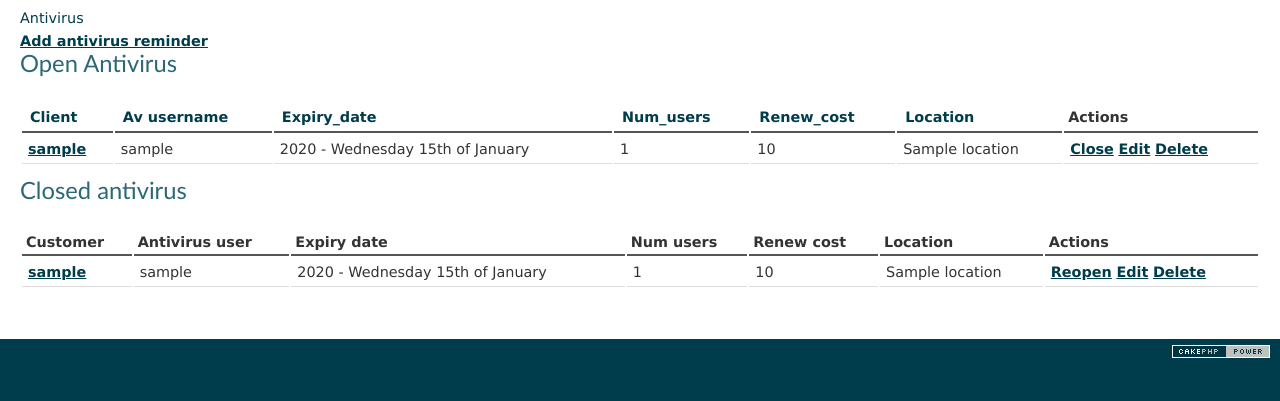
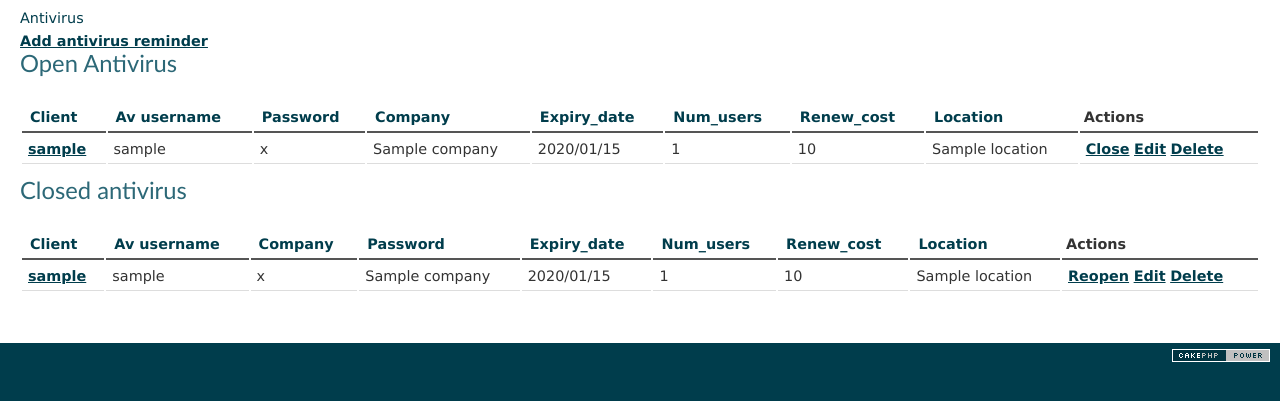
Before and after one commit to augustovictor/reminder, a CakePHP app: the page made by app/View/Antivirus/index.ctp in a window 1280 px wide. Shown: the part 63-464 px from the top of the page. Run offline with PHP 8.4 and a stand-in for CakePHP, Linux system fonts and the light colour scheme; the template is opened without the code that fills it: most values are stand-ins (such as "Sample title", 1, 10 or a date in 2020); data that the repository does not hold is empty; some libraries are stand-ins or nearby versions.

Commit message:
View company. Add reminders in user page.

```diff
--- a/app/Controller/AppController.php
+++ b/app/Controller/AppController.php
@@ -61,7 +61,7 @@ class AppController extends Controller {
     // End isAuthorized
 
     public function beforeFilter() {
-        $this->Auth->allow('login', 'logout');
+        $this->Auth->allow('index', 'view', 'login', 'logout');
         // $this->Auth->allow('add', 'login');
     }
 
--- a/app/View/Antivirus/add.ctp
+++ b/app/View/Antivirus/add.ctp
@@ -3,8 +3,9 @@
 	<fieldset>
 		<legend> <?php echo __('Add antivirus reminder') ?> </legend>
 		<?php
-			if ($this->App->current_user_admin()) echo $this->Form->input('user_id');
+			if ($this->App->current_user_admin()) echo $this->Form->input('user_id', array('selected' => @$this->params['named']['id']));
 			echo $this->Form->input('username');
+			echo $this->Form->input('password');
 			echo $this->Form->input('num_users');
 			echo $this->Form->input('renew_cost');
 			echo $this->Form->input('location', array('rows' => '2'));
--- a/app/View/Antivirus/edit.ctp
+++ b/app/View/Antivirus/edit.ctp
@@ -5,6 +5,7 @@
 		<?php
 			if ($this->App->current_user_admin()) echo $this->Form->input('user_id');
 			echo $this->Form->input('username');
+			echo $this->Form->input('password');
 			echo $this->Form->input('num_users');
 			echo $this->Form->input('renew_cost');
 			echo $this->Form->input('location', array('rows' => '2'));
--- a/app/View/Antivirus/index.ctp
+++ b/app/View/Antivirus/index.ctp
@@ -17,6 +17,8 @@
 				<tr>
 					<?php if ($this->App->current_user_admin()) echo '<th>' . $this->Paginator->sort('User.username', 'Client') . '</th>' ;?>
 					<th> <?php echo $this->Paginator->sort('username', 'Av username'); ?> </th>
+					<th> <?php echo $this->Paginator->sort('password'); ?> </th>
+					<th> <?php echo $this->Paginator->sort('User.company', 'Company'); ?> </th>
 					<th> <?php echo $this->Paginator->sort('expiry_date'); ?> </th>
 					<th> <?php echo $this->Paginator->sort('num_users'); ?></th>
 					<th> <?php echo $this->Paginator->sort('renew_cost'); ?> </th>
@@ -44,14 +46,24 @@
 							</td>
 						<?php endif; ?>
 
-						<!-- Antivirus id -->
+						<!-- Antivirus username -->
 						<td>
 							<?php echo $antivirus['Antivirus']['username']; ?>
 						</td>
 
+						<!-- Antivirus password -->
+						<td>
+							<?php echo $antivirus['Antivirus']['password']; ?>
+						</td>
+
+						<!-- Company -->
+						<td>
+							<?php echo $antivirus['User']['company']; ?>
+						</td>
+
 						<!-- Expiry date -->
 						<td>
-							<?php echo date('Y - l jS \of F', strtotime($antivirus['Antivirus']['av_expiry_date'])); ?>
+							<?php echo date('Y/m/d', strtotime($antivirus['Antivirus']['av_expiry_date'])); ?>
 						</td>
 
 						<!-- Num users -->
@@ -99,12 +111,14 @@
 
 			<thead>
 				<tr>
-					<?php if ($this->App->current_user_admin()) echo '<th> Customer </th>'; ?>
-					<th> Antivirus user </th>
-					<th> Expiry date </th>
-					<th> Num users </th>
-					<th> Renew cost </th>
-					<th> Location </th>
+					<?php if ($this->App->current_user_admin()) echo '<th>' . $this->Paginator->sort('User.username', 'Client') . '</th>' ;?>
+					<th> <?php echo $this->Paginator->sort('username', 'Av username'); ?> </th>
+					<th> <?php echo $this->Paginator->sort('User.company', 'Company'); ?> </th>
+					<th> <?php echo $this->Paginator->sort('password'); ?> </th>
+					<th> <?php echo $this->Paginator->sort('expiry_date'); ?> </th>
+					<th> <?php echo $this->Paginator->sort('num_users'); ?></th>
+					<th> <?php echo $this->Paginator->sort('renew_cost'); ?> </th>
+					<th> <?php echo $this->Paginator->sort('location'); ?> </th>
 					<th class="text-right"> Actions </th>
 				</tr>
 			</thead>
@@ -124,9 +138,19 @@
 							<?php echo $antivirus['Antivirus']['username']; ?>
 						</td>
 
+						<!-- Antivirus password -->
+						<td>
+							<?php echo $antivirus['Antivirus']['password']; ?>
+						</td>
+
+						<!-- Company id -->
+						<td>
+							<?php echo $antivirus['User']['company']; ?>
+						</td>
+
 						<!-- Expiry date -->
 						<td>
-							<?php echo date('Y - l jS \of F', strtotime($antivirus['Antivirus']['av_expiry_date'])); ?>
+							<?php echo date('Y/m/d', strtotime($antivirus['Antivirus']['av_expiry_date'])); ?>
 						</td>
 
 						<!-- Num users -->
--- a/app/View/Battery/add.ctp
+++ b/app/View/Battery/add.ctp
@@ -3,7 +3,7 @@
 	<fieldset>
 		<legend> <?php echo __('Add battery reminder') ?> </legend>
 		<?php
-			if ($this->App->current_user_admin()) echo $this->Form->input('user_id');
+			if ($this->App->current_user_admin()) echo $this->Form->input('user_id', array('selected' => @$this->params['named']['id']));
 			echo $this->Form->input('model');
 			echo $this->Form->input('location', array('rows' => '2'));
 			echo $this->Form->input('renew_cost');
--- a/app/View/Pm/add.ctp
+++ b/app/View/Pm/add.ctp
@@ -3,7 +3,7 @@
 	<fieldset>
 		<legend> <?php echo __('Add pm reminder') ?> </legend>
 		<?php
-			if ($this->App->current_user_admin()) echo $this->Form->input('user_id');
+			if ($this->App->current_user_admin()) echo $this->Form->input('user_id', array('selected' => @$this->params['named']['id']));
 			echo $this->Form->input('location', array('rows' => '2'));
 			echo $this->Form->input('date', array('type' => 'text', 'id' => 'datepicker', 'dateFormat' => 'MDY', 'interval' => '15', 'minYear' => date('Y'), 'maxYear' => (date('Y') + 5) ));
 		?>
--- a/app/View/Themed/Cakestrap/Elements/menu/top_menu.ctp
+++ b/app/View/Themed/Cakestrap/Elements/menu/top_menu.ctp
@@ -42,7 +42,7 @@
 				<?php if(!$this->Session->read('Auth.User')): ?>
 				<!-- If user NOT logged in -->
 					<li> <?php echo $this->Html->link('Login', array('controller' => 'users', 'action' => 'login')); ?> </li>
-					<li> <?php echo $this->Html->link('Sign up', array('controller' => 'users', 'action' => 'add')); ?> </li>
+					<!-- <li> <?php #echo $this->Html->link('Sign up', array('controller' => 'users', 'action' => 'add')); ?> </li> -->
 				<?php endif; ?>
 			</li>
 		</ul><!-- /.nav navbar-nav -->
--- a/app/View/Users/index.ctp
+++ b/app/View/Users/index.ctp
@@ -12,6 +12,7 @@
 		<thead>
 			<tr>
 				<th> <?php echo $this->Paginator->sort('username', 'Client'); ?> </th>
+				<th> <?php echo $this->Paginator->sort('company'); ?> </th>
 				<th> <?php echo $this->Paginator->sort('email'); ?> </th>
 				<th> <strong> Actions </strong> </th>
 			</tr>
@@ -24,6 +25,9 @@
 					<td>
 						<?php echo $this->Html->link($user['User']['username'], array('controller' => 'users', 'action' => 'view', $user['User']['id'])); ?>
 					</td>
+
+					<!-- Company -->
+					<td> <?php echo $user['User']['company']; ?> </td>
 
 					<!-- Email -->
 					<td> <?php echo $user['User']['email']; ?> </td>
```
Also changed, not shown: app/View/Battery/index.ctp (+14 -2 lines), app/View/Pm/index.ctp (+14 -2 lines), app/View/Users/view.ctp (+24 -7 lines).
